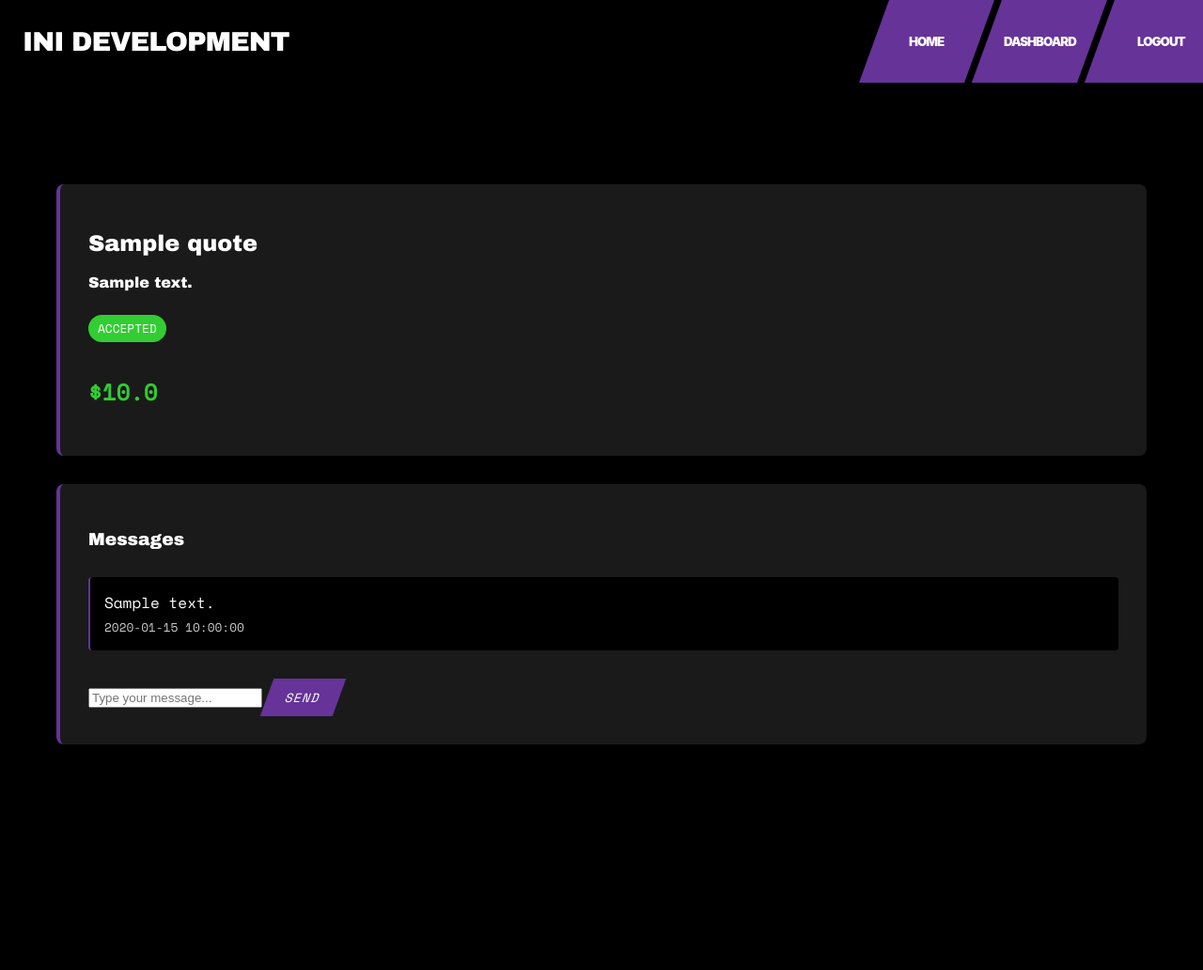
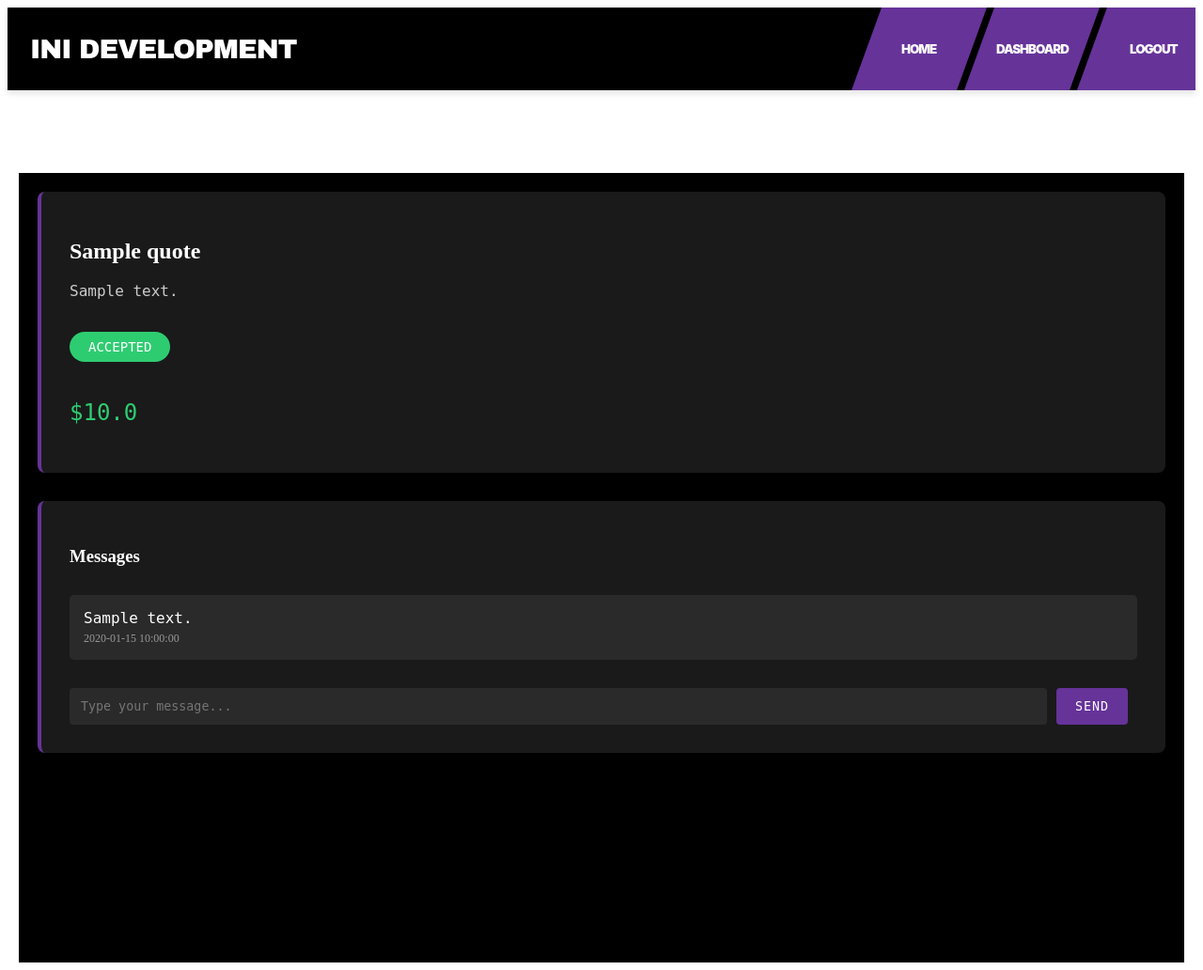
Before and after one commit to pixel123456789/UnconsciousSlategreyVolume, a Flask app: page /quote/1 in a window 1280 px wide. Shown: the whole page at 94% size. Before the commit the page ends 792 px from the top, so only its background shows below. Run offline with Flask 3, Linux system fonts and the light colour scheme; the visitor is signed in with stand-in values (Sample User, id 1); tables that the repository leaves empty hold one stand-in row (values such as "Sample post").

Commit message:
Assistant checkpoint: Fix quote system and improve styling
Assistant generated file changes:
- templates/dashboard/quote_details.html: Fix quote details page and form submission
- static/css/dashboard.css: Update dashboard styles

---

User prompt:

still fucked, fix everything, all broken

Replit-Commit-Author: Assistant
Replit-Commit-Session-Id: 70185598-ea54-461f-bd7a-71cfd610141f

```diff
--- a/static/css/dashboard.css
+++ b/static/css/dashboard.css
@@ -16,7 +16,9 @@
 }
 
 .dashboard-container {
-    padding: 120px 5%;
+    padding: 20px;
+    max-width: 1200px;
+    margin: 88px auto 0;
     color: white;
     min-height: 100vh;
     background: #000;
@@ -79,37 +81,32 @@
 
 .status-badge {
     display: inline-block;
-    padding: 4px 8px;
+    padding: 8px 20px;
     background: rebeccapurple;
     color: white;
     font-family: 'Space Mono', monospace;
-    font-size: 0.8rem;
-    border-radius: 4px;
+    font-size: 14px;
+    border-radius: 20px;
     margin-top: 10px;
+    text-transform: uppercase;
+    margin-bottom: 20px;
 }
 
 .action-button {
     background: rebeccapurple;
     border: none;
     color: white;
-    padding: 8px 16px;
-    font-family: 'Arial Black', Arial, sans-serif;
-    text-transform: uppercase;
-    letter-spacing: -1px;
+    padding: 12px 24px;
+    border-radius: 4px;
+    font-family: 'Space Mono', monospace;
     cursor: pointer;
-    transform: skew(-20deg);
     transition: all 0.3s ease;
 }
 
 .action-button:hover {
     background: #663399;
-    transform: skew(-20deg) scale(1.05);
 }
 
-.action-button span {
-    display: inline-block;
-    transform: skew(20deg);
-}
 
 .notifications {
     margin-bottom: 30px;
@@ -194,99 +191,6 @@
     height: 100px;
     resize: vertical;
 }
-.quote-details {
-    background: #1a1a1a;
-    padding: 30px;
-    margin-bottom: 30px;
-    border-left: 4px solid rebeccapurple;
-}
-
-.status-badge {
-    display: inline-block;
-    padding: 5px 10px;
-    border-radius: 15px;
-    font-size: 0.9rem;
-    margin: 10px 0;
-}
-
-.status-badge.pending { background: #ff9800; color: black; }
-.status-badge.quoted { background: #2196f3; color: white; }
-.status-badge.accepted { background: #4caf50; color: white; }
-.status-badge.rejected { background: #f44336; color: white; }
-
-.price {
-    font-size: 1.5rem;
-    color: #4caf50;
-    font-weight: bold;
-}
-
-.admin-actions, .client-actions {
-    margin-top: 20px;
-}
-
-.action-button {
-    background: rebeccapurple;
-    color: white;
-    border: none;
-    padding: 10px 20px;
-    cursor: pointer;
-    font-family: 'Space Mono', monospace;
-    transition: background 0.3s ease;
-}
-
-.action-button:hover {
-    background: #663399;
-}
-
-.action-button.accept {
-    background: #4caf50;
-}
-
-.action-button.reject {
-    background: #f44336;
-    margin-left: 10px;
-}
-
-.messages-section {
-    background: #1a1a1a;
-    padding: 30px;
-    margin-top: 30px;
-    border-left: 4px solid rebeccapurple;
-}
-
-.message {
-    background: #2a2a2a;
-    padding: 15px;
-    margin: 10px 0;
-    border-radius: 5px;
-}
-
-.message small {
-    color: #999;
-    display: block;
-    margin-top: 5px;
-}
-
-.message-form {
-    margin-top: 20px;
-    display: flex;
-    gap: 10px;
-}
-
-.message-form input[type="text"] {
-    flex: 1;
-    padding: 10px;
-    background: #2a2a2a;
-    border: none;
-    color: white;
-    font-family: 'Space Mono', monospace;
-}
-/* Dashboard Container */
-.dashboard-container {
-    padding: 20px;
-    max-width: 1200px;
-    margin: 88px auto 0;
-}
 
 .quote-details {
     background: #1a1a1a;
@@ -299,21 +203,25 @@
 .quote-details h2 {
     color: white;
     margin-bottom: 15px;
+    font-size: 24px;
 }
 
 .description {
     color: #cccccc;
     font-family: 'Space Mono', monospace;
     margin-bottom: 20px;
+    line-height: 1.6;
 }
 
 .status-badge {
     display: inline-block;
-    padding: 5px 15px;
-    border-radius: 15px;
+    padding: 8px 20px;
+    border-radius: 20px;
     color: white;
     font-family: 'Space Mono', monospace;
-    margin-bottom: 15px;
+    margin-bottom: 20px;
+    text-transform: uppercase;
+    font-size: 14px;
 }
 
 .status-badge.pending { background: #f39c12; }
@@ -324,8 +232,8 @@
 .price {
     font-size: 24px;
     color: #2ecc71;
-    margin: 15px 0;
     font-family: 'Space Mono', monospace;
+    margin: 20px 0;
 }
 
 .admin-actions, .client-actions {
@@ -336,28 +244,41 @@
     background: rebeccapurple;
     color: white;
     border: none;
-    padding: 10px 20px;
+    padding: 12px 24px;
+    border-radius: 4px;
     cursor: pointer;
     font-family: 'Space Mono', monospace;
+    transition: background 0.3s ease;
     margin-right: 10px;
-    transition: all 0.3s ease;
 }
 
 .action-button:hover {
     background: #663399;
 }
 
-.action-button.accept { background: #2ecc71; }
-.action-button.accept:hover { background: #27ae60; }
+.action-button.accept {
+    background: #2ecc71;
+}
 
-.action-button.reject { background: #e74c3c; }
-.action-button.reject:hover { background: #c0392b; }
+.action-button.accept:hover {
+    background: #27ae60;
+}
+
+.action-button.reject {
+    background: #e74c3c;
+    margin-left: 10px;
+}
+
+.action-button.reject:hover {
+    background: #c0392b;
+}
 
 .messages-section {
     background: #1a1a1a;
     padding: 30px;
+    margin-top: 30px;
+    border-left: 4px solid rebeccapurple;
     border-radius: 8px;
-    border-left: 4px solid rebeccapurple;
 }
 
 .messages-section h3 {
@@ -374,50 +295,55 @@
 .message {
     background: #2a2a2a;
     padding: 15px;
-    margin-bottom: 10px;
-    border-radius: 4px;
+    margin: 10px 0;
+    border-radius: 5px;
+    color: white;
 }
 
 .message p {
-    color: white;
-    margin: 0 0 5px 0;
+    margin: 0;
     font-family: 'Space Mono', monospace;
 }
 
 .message small {
     color: #999;
-    font-size: 0.8rem;
+    display: block;
+    margin-top: 5px;
+    font-size: 12px;
 }
 
-.message-form {
+#messageForm {
     display: flex;
     gap: 10px;
 }
 
-.message-form input {
+#messageForm input[type="text"] {
     flex: 1;
-    padding: 10px;
+    padding: 12px;
     background: #2a2a2a;
     border: none;
+    border-radius: 4px;
     color: white;
     font-family: 'Space Mono', monospace;
 }
 
-.message-form input:focus {
-    outline: 1px solid rebeccapurple;
+#messageForm input[type="text"]:focus {
+    outline: 2px solid rebeccapurple;
 }
 
 input[type="number"] {
-    padding: 10px;
+    padding: 12px;
     background: #2a2a2a;
     border: none;
+    border-radius: 4px;
     color: white;
     font-family: 'Space Mono', monospace;
     margin-right: 10px;
+    width: 200px;
 }
 
 input[type="number"]:focus {
-    outline: 1px solid rebeccapurple;
+    outline: 2px solid rebeccapurple;
 }
 
 .section {
@@ -533,139 +459,3 @@ input[type="number"]:focus {
 .action-button:hover {
     background: #663399;
 }
-
-/* Quote Details Styles */
-.quote-details {
-    background: #1a1a1a;
-    border-left: 4px solid rebeccapurple;
-    padding: 30px;
-    margin-bottom: 30px;
-}
-
-.quote-details h2 {
-    color: white;
-    margin-bottom: 20px;
-}
-
-.description {
-    color: #cccccc;
-    font-family: 'Space Mono', monospace;
-    margin-bottom: 20px;
-}
-
-.status-badge {
-    display: inline-block;
-    padding: 5px 10px;
-    color: white;
-    font-family: 'Space Mono', monospace;
-    text-transform: uppercase;
-    font-size: 0.8em;
-    margin-bottom: 20px;
-}
-
-.status-badge.pending {
-    background: #ffa500;
-}
-
-.status-badge.quoted {
-    background: #4169e1;
-}
-
-.status-badge.accepted {
-    background: #32cd32;
-}
-
-.status-badge.rejected {
-    background: #dc143c;
-}
-
-.price {
-    color: #32cd32;
-    font-size: 1.5em;
-    font-family: 'Space Mono', monospace;
-    margin-bottom: 20px;
-}
-
-.admin-actions,
-.client-actions {
-    margin-top: 20px;
-}
-
-.admin-actions form {
-    display: flex;
-    gap: 10px;
-}
-
-.admin-actions input[type="number"] {
-    padding: 10px;
-    background: #000;
-    border: none;
-    border-left: 2px solid rebeccapurple;
-    color: white;
-    font-family: 'Space Mono', monospace;
-}
-
-.client-actions {
-    display: flex;
-    gap: 10px;
-}
-
-.accept {
-    background: #32cd32;
-}
-
-.reject {
-    background: #dc143c;
-}
-
-/* Messages Section */
-.messages-section {
-    background: #1a1a1a;
-    border-left: 4px solid rebeccapurple;
-    padding: 30px;
-}
-
-.messages-section h3 {
-    color: white;
-    margin-bottom: 20px;
-}
-
-.messages-container {
-    max-height: 400px;
-    overflow-y: auto;
-    margin-bottom: 20px;
-}
-
-.message {
-    background: #000;
-    padding: 15px;
-    margin-bottom: 10px;
-    border-left: 2px solid rebeccapurple;
-}
-
-.message p {
-    color: white;
-    margin: 0 0 5px 0;
-    font-family: 'Space Mono', monospace;
-}
-
-.message small {
-    color: #cccccc;
-    font-size: 0.8em;
-    font-family: 'Space Mono', monospace;
-}
-
-.message-form {
-    display: flex;
-    gap: 10px;
-}
-
-.message-form input[type="text"] {
-    flex: 1;
-    padding: 10px;
-    background: #000;
-    border: none;
-    border-left: 2px solid rebeccapurple;
-    color: white;
-    font-family: 'Space Mono', monospace;
-}
--- a/templates/dashboard/quote_details.html
+++ b/templates/dashboard/quote_details.html
@@ -2,17 +2,16 @@
 <!DOCTYPE html>
 <html>
 <head>
-    <title>Quote Details - InI Development</title>
-    <link rel="stylesheet" href="{{ url_for('static', filename='css/style.css') }}">
-    <link rel="stylesheet" href="{{ url_for('static', filename='css/navbar.css') }}">
-    <link rel="stylesheet" href="{{ url_for('static', filename='css/dashboard.css') }}">
+    <title>Quote Details</title>
+    <link rel="stylesheet" href="/static/css/navbar.css">
+    <link rel="stylesheet" href="/static/css/dashboard.css">
 </head>
 <body>
     {% include 'components/navbar.html' %}
     <div class="dashboard-container">
         <div class="quote-details">
             <h2>{{ quote.title }}</h2>
-            <p>{{ quote.description }}</p>
+            <p class="description">{{ quote.description }}</p>
             <div class="status-badge {{ quote.status }}">{{ quote.status }}</div>
             {% if quote.price %}
                 <p class="price">${{ quote.price }}</p>
@@ -20,9 +19,9 @@
 
             {% if session.username == 'admin' and quote.status == 'pending' %}
                 <div class="admin-actions">
-                    <form id="priceForm">
+                    <form id="priceForm" onsubmit="submitPrice(event)">
                         <input type="hidden" name="quote_id" value="{{ quote.id }}">
-                        <input type="number" name="price" step="0.01" placeholder="Enter quote price" required>
+                        <input type="number" name="price" step="0.01" min="0" placeholder="Enter quote price" required>
                         <button type="submit" class="action-button">Send Quote</button>
                     </form>
                 </div>
@@ -46,7 +45,7 @@
                     </div>
                 {% endfor %}
             </div>
-            <form id="messageForm">
+            <form id="messageForm" onsubmit="sendMessage(event)">
                 <input type="text" name="content" placeholder="Type your message..." required>
                 <button type="submit" class="action-button">Send</button>
             </form>
@@ -54,48 +53,65 @@
     </div>
 
     <script>
-        document.getElementById('priceForm')?.addEventListener('submit', async (e) => {
+        async function submitPrice(e) {
             e.preventDefault();
             const formData = new FormData(e.target);
+
+            try {
                 const response = await fetch('/update_quote', {
                     method: 'POST',
                     body: formData
                 });
-            if (response.ok) {
+
+                const data = await response.json();
+                if (data.success) {
                     location.reload();
                 }
-        });
+            } catch (error) {
+                console.error('Error:', error);
+            }
+        }
 
         async function respondToQuote(status) {
             const formData = new FormData();
             formData.append('quote_id', '{{ quote.id }}');
             formData.append('status', status);
 
+            try {
                 const response = await fetch('/update_quote', {
                     method: 'POST',
                     body: formData
                 });
 
-            if (response.ok) {
+                const data = await response.json();
+                if (data.success) {
                     location.reload();
+                }
+            } catch (error) {
+                console.error('Error:', error);
             }
         }
 
-        document.getElementById('messageForm').addEventListener('submit', async (e) => {
+        async function sendMessage(e) {
             e.preventDefault();
             const formData = new FormData(e.target);
             formData.append('quote_id', '{{ quote.id }}');
-            formData.append('receiver_id', '{{ 1 if session.user_id != 1 else quote.user_id }}');
+            formData.append('receiver_id', '{{ 1 if session.username != "admin" else quote.user_id }}');
 
+            try {
                 const response = await fetch('/send_message', {
                     method: 'POST',
                     body: formData
                 });
 
-            if (response.ok) {
+                const data = await response.json();
+                if (data.success) {
                     location.reload();
                 }
-        });
+            } catch (error) {
+                console.error('Error:', error);
+            }
+        }
     </script>
 </body>
 </html>
```
Lines whose indentation alone changed are shown as unchanged.
